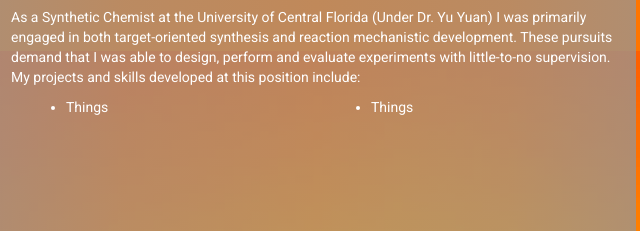
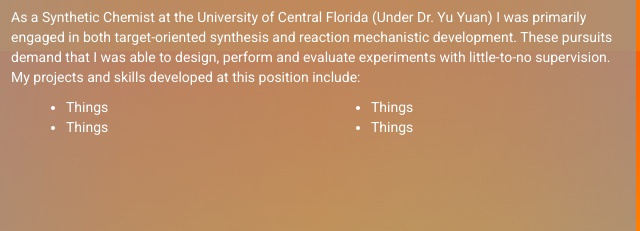
Before and after one commit to Jakkob/Resume-Site, a plain HTML site: page index.html in a window 1280 px wide. Shown: the part 1949-2180 px from the top of the page, 309-949 px from the left. Drawn offline with nearby package versions, Linux system fonts and the light colour scheme.

Commit message:
Push test 2

```diff
--- a/index.html
+++ b/index.html
@@ -125,10 +125,12 @@
 			<div class="col-md-6">
 				<ul>
 					<li>Things</li>
+					<li>Things</li>
 				</ul>
 			</div>
 			<div class="col-md-6">
 				<ul>
+					<li>Things</li>
 					<li>Things</li>
 				</ul>
 			</div>
```
